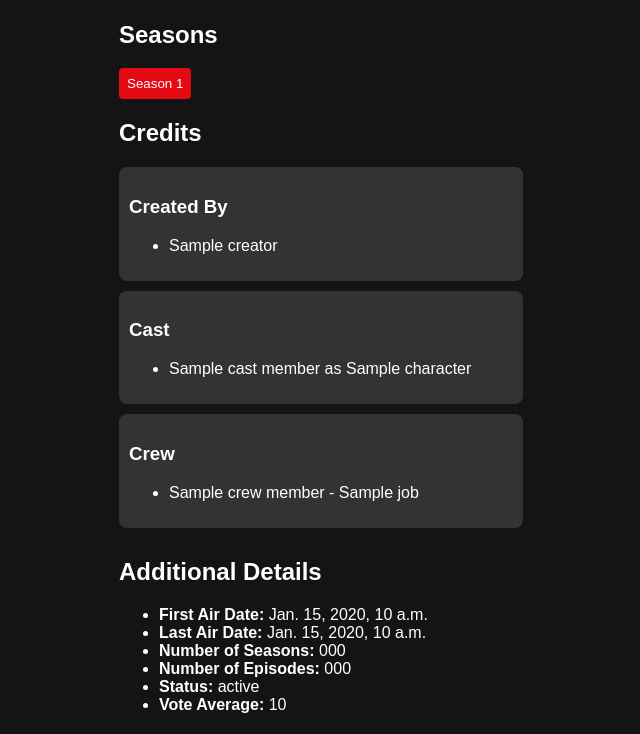
After one commit to adhishrayas/Techsnap, a Django app: template templates/series.html in a window 1280 px wide. The commit adds this page. Shown: the part 722-1456 px from the top of the page, without its empty margins (121-761 px from the left). Run offline with Django 5.2, Linux system fonts and the light colour scheme; the template is opened without the code that fills it: most values are stand-ins (such as "Sample title", 1, 10 or a date in 2020).

Commit message:
added series details

```diff
--- a/movies/urls.py
+++ b/movies/urls.py
@@ -28,7 +28,7 @@ urlpatterns = [
     path('remove_from_playlist/',RemoveFromPlaylistView.as_view(),name = 'remove_from_playlist'),
     path('get_all_movies/',GetAllMovies.as_view(),name = 'get_all_movies'),
     path('search/', search_movies, name='search_movies'),
-    path('search_results/', search_results, name='search_results'),
-    path('movie-details/<int:movie_id>/',movie_details, name='movie_details'),
+    path('search_results/',search_results, name='search_results'),
+    path('movie-details/',movie_details,name='movie_details'),
     path('movie-search-results',search_return,name = 'results')
 ]
--- /dev/null
+++ b/templates/series.html
@@ -0,0 +1,191 @@
+<!DOCTYPE html>
+<html lang="en">
+<head>
+    <meta charset="UTF-8">
+    <meta name="viewport" content="width=device-width, initial-scale=1.0">
+    <title>{{ content_details.name }} Details</title>
+    <style>
+        body {
+            font-family: 'Arial', sans-serif;
+            margin: 20px;
+            background-color: #141414;
+            color: #fff;
+        }
+
+        h1 {
+            text-align: center;
+            color: #e50914;
+        }
+
+        #detailsContainer {
+            max-width: 800px;
+            margin: 0 auto;
+        }
+
+        #detailsContainer img {
+            max-width: 100%;
+            height: auto;
+        }
+
+        .section {
+            margin-top: 20px;
+        }
+
+        .credits {
+            display: flex;
+            flex-wrap: wrap;
+            justify-content: space-between;
+        }
+
+        .credit-item {
+            width: 48%;
+            margin-bottom: 10px;
+            background-color: #333;
+            padding: 10px;
+            border-radius: 8px;
+        }
+
+        #videos,
+        #seasons {
+            margin-top: 20px;
+        }
+
+        .video-item,
+        .season-item {
+            margin-bottom: 10px;
+        }
+
+        .episode-item {
+            margin-bottom: 5px;
+        }
+
+        .season-button {
+            background-color: #e50914;
+            color: #fff;
+            padding: 8px;
+            cursor: pointer;
+            border: none;
+            border-radius: 4px;
+        }
+
+        .season-content {
+            display: none;
+        }
+    </style>
+</head>
+<body>
+    <h1>{{ content_details.name }} Details</h1>
+
+    <div id="detailsContainer">
+
+        <section class="section">
+            <h2>Overview</h2>
+            <p>{{ content_details.overview }}</p>
+        </section>
+
+        <section class="section">
+            <h2>Genres</h2>
+            <ul>
+                {% for genre in content_details.genres %}
+                    <li>{{ genre.name }}</li>
+                {% endfor %}
+            </ul>
+        </section>
+
+        <section class="section">
+            <h2>Production Companies</h2>
+            <ul>
+                {% for company in content_details.production_companies %}
+                    <li>{{ company.name }}</li>
+                {% endfor %}
+            </ul>
+        </section>
+
+        <section class="section" id="videos">
+            <h2>Videos</h2>
+            <ul>
+                {% for video in content_details.videos.results %}
+                    <li class="video-item">
+                        <strong>{{ video.name }}</strong>
+                        <br>
+                        <iframe width="560" height="315" src="https://www.youtube.com/embed/{{ video.key }}" frameborder="0" allow="autoplay; encrypted-media" allowfullscreen></iframe>
+                    </li>
+                {% endfor %}
+            </ul>
+        </section>
+
+        <section class="section" id="seasons">
+            <h2>Seasons</h2>
+            {% for season in content_details.seasons %}
+                <div class="season-item">
+                    <button class="season-button" onclick="toggleSeason('{{ season.name }}')">Season {{ season.season_number }}</button>
+                    <div class="season-content" id="season-{{ season.name }}">
+                        <ul class="episode-list">
+                            {% for episode in season.episodes %}
+                                <li class="episode-item">
+                                    <strong>{{ episode.name }}</strong>
+                                    <br>
+                                    {% if episode.videos.results %}
+                                        <iframe width="560" height="315" src="https://www.youtube.com/embed/{{ episode.videos.results.0.key }}" frameborder="0" allow="autoplay; encrypted-media" allowfullscreen></iframe>
+                                    {% else %}
+                                        No video available
+                                    {% endif %}
+                                </li>
+                            {% endfor %}
+                        </ul>
+                    </div>
+                </div>
+            {% endfor %}
+        </section>
+
+        <section class="section">
+            <h2>Credits</h2>
+            <div class="credits">
+                <div class="credit-item">
+                    <h3>Created By</h3>
+                    <ul>
+                        {% for creator in content_details.created_by %}
+                            <li>{{ creator.name }}</li>
+                        {% endfor %}
+                    </ul>
+                </div>
+                <div class="credit-item">
+                    <h3>Cast</h3>
+                    <ul>
+                        {% for cast_member in content_details.credits.cast %}
+                            <li>{{ cast_member.name }} as {{ cast_member.character }}</li>
+                        {% endfor %}
+                    </ul>
+                </div>
+                <div class="credit-item">
+                    <h3>Crew</h3>
+                    <ul>
+                        {% for crew_member in content_details.credits.crew %}
+                            <li>{{ crew_member.name }} - {{ crew_member.job }}</li>
+                        {% endfor %}
+                    </ul>
+                </div>
+            </div>
+        </section>
+        <section class="section">
+            <h2>Additional Details</h2>
+            <ul>
+                <li><strong>First Air Date:</strong> {{ content_details.first_air_date }}</li>
+                <li><strong>Last Air Date:</strong> {{ content_details.last_air_date }}</li>
+                <li><strong>Number of Seasons:</strong> {{ content_details.number_of_seasons }}</li>
+                <li><strong>Number of Episodes:</strong> {{ content_details.number_of_episodes }}</li>
+                <li><strong>Status:</strong> {{ content_details.status }}</li>
+                <li><strong>Vote Average:</strong> {{ content_details.vote_average }}</li>
+            </ul>
+        </section>
+
+    </div>
+
+    <script>
+        function toggleSeason(seasonName) {
+            var seasonContent = document.getElementById('season-' + seasonName);
+            seasonContent.style.display = (seasonContent.style.display === 'block') ? 'none' : 'block';
+        }
+    </script>
+</body>
+</html>
```
Also changed, not shown: movies/views.py (+55 -8 lines), templates/search.html (+18 -17 lines).
